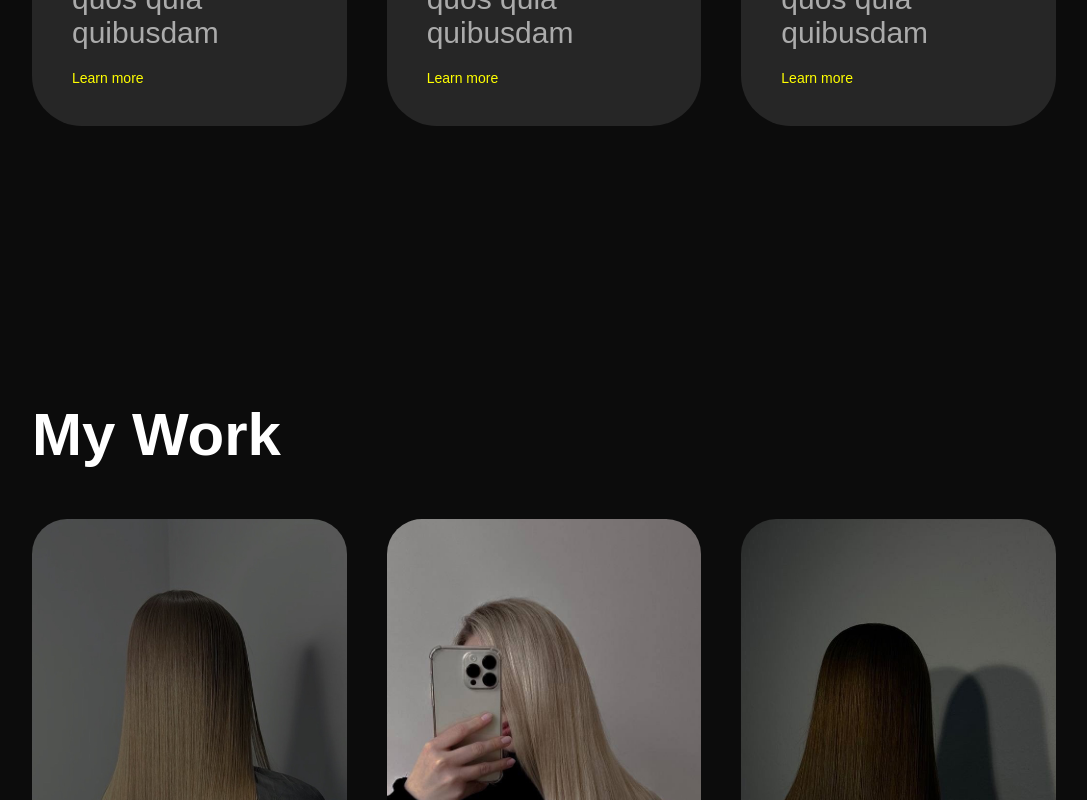
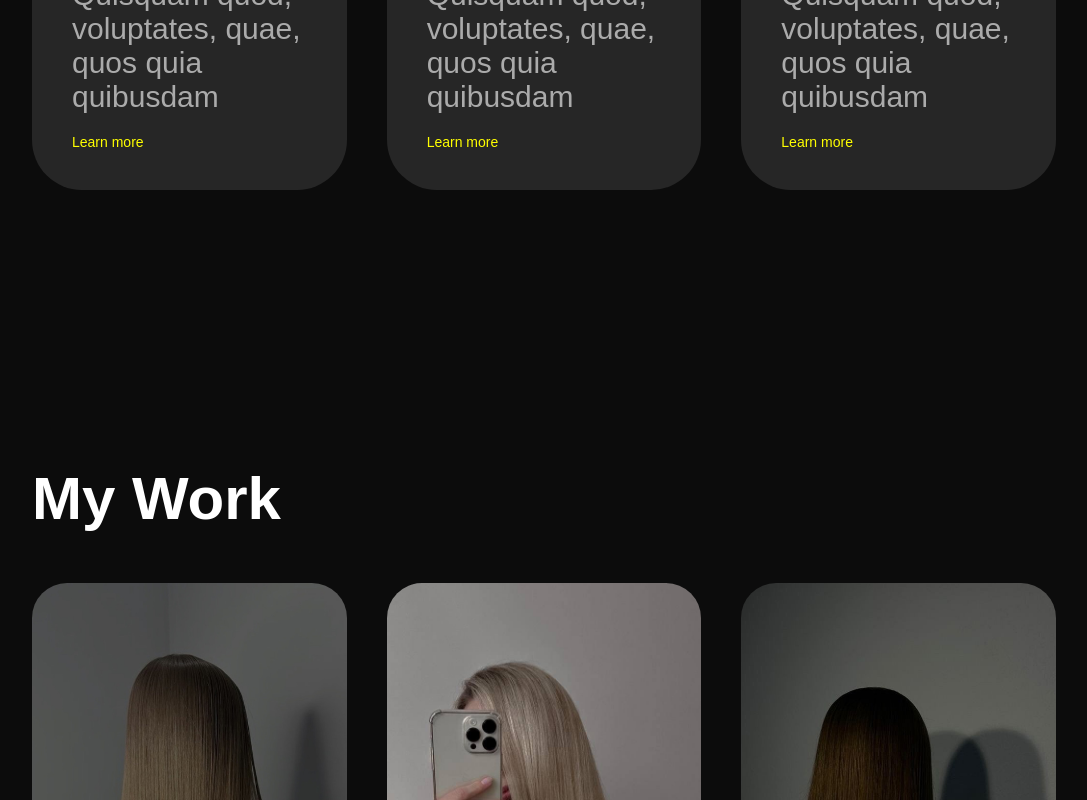
Before and after one commit to KoropeczEgor/Personal, a plain HTML site: page index.html in a window 1280 px wide. Shown: the part 2000-2800 px from the top of the page, without its empty margins (96-1183 px from the left). Drawn offline with Linux system fonts and the light colour scheme.

Commit message:
fix: padding css

```diff
--- a/styled/style.css
+++ b/styled/style.css
@@ -110,6 +110,7 @@ header {
 
 .about {
   height: 100vh;
+  padding: 5% 0 5% 0;
 }
 
 .about-row {
@@ -177,6 +178,7 @@ header {
 
 .services {
   height: 100vh;
+  padding: 5% 0 5% 0;
 }
 
 .services-title {
@@ -227,6 +229,7 @@ header {
 
 .portfolio {
   height: 100vh;
+  padding: 5% 0 5% 0;
 }
 
 .portfolio-work {
```
